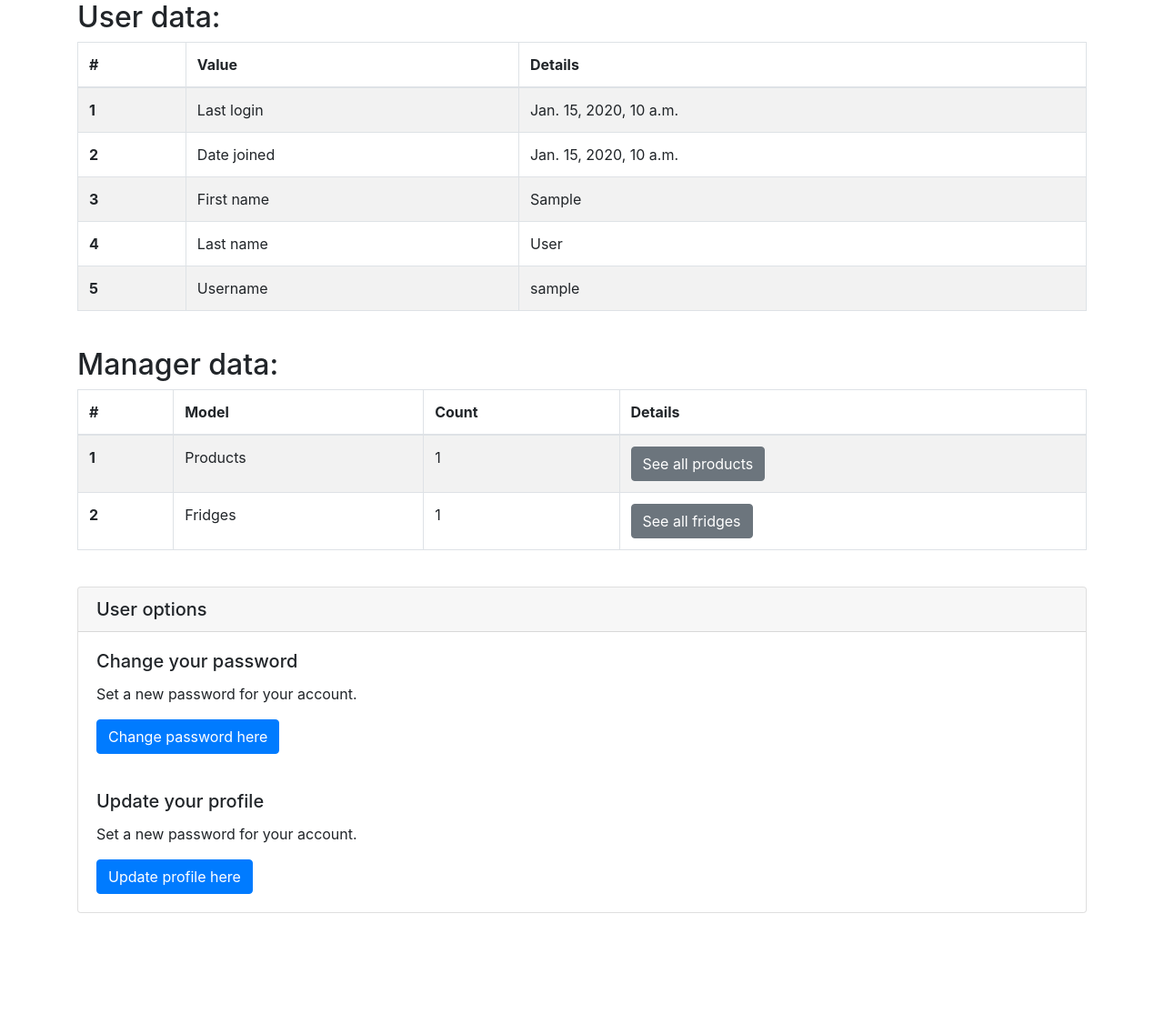
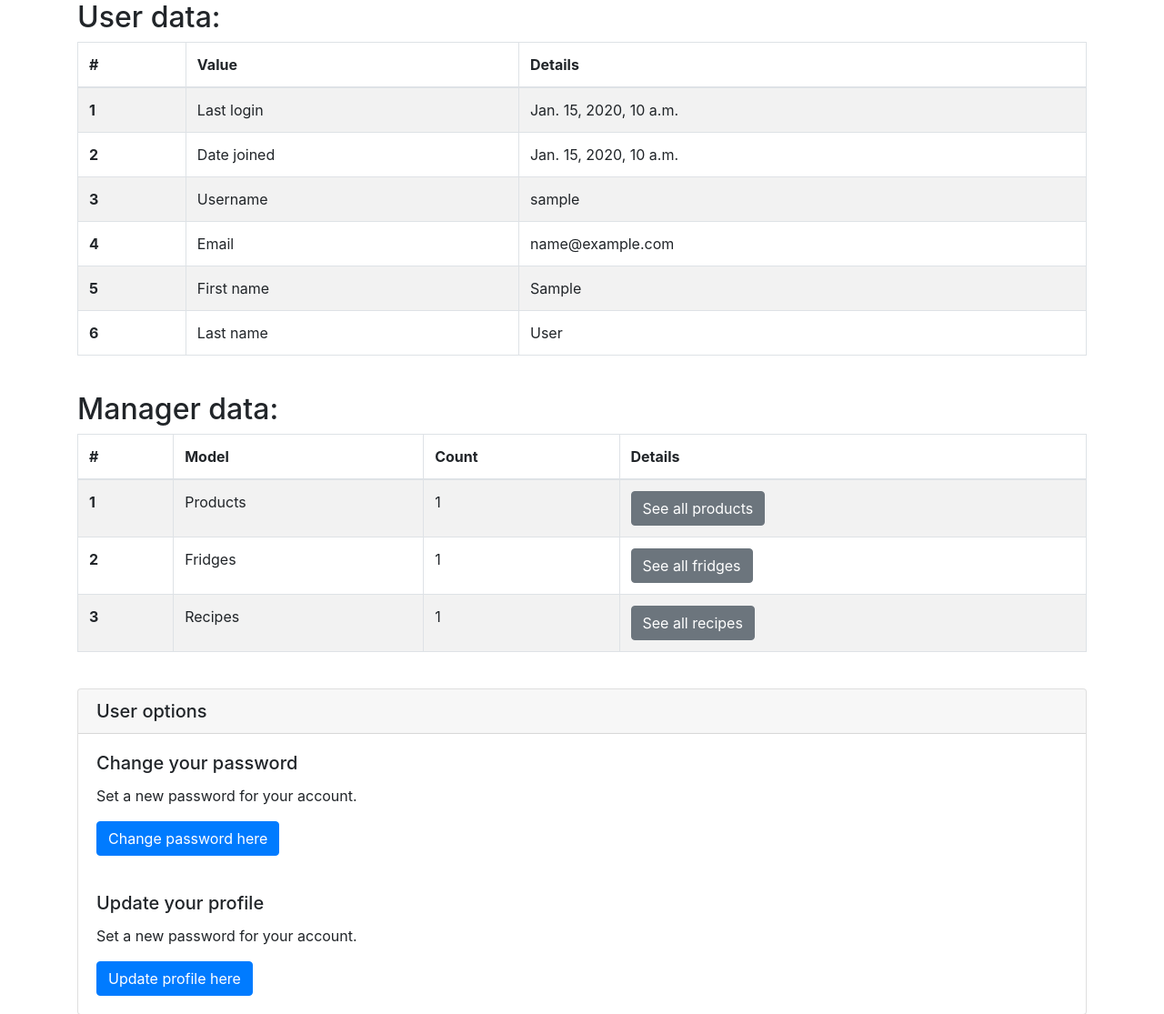
Before and after one commit to Danzigerrr/Fridge-Manager, a Django app: page /members/user_dashboard in a window 1280 px wide. Shown: the part 162-1277 px from the top of the page at 91% size. Before the commit the page ends 1166 px from the top, so only its background shows below. Run offline with Django 4.2, Linux system fonts and the light colour scheme; a user stored in the database is signed in; tables that the repository leaves empty hold one stand-in row (values such as "Sample post"); parts of the project's set-up code (start-up, migrations or seed data) failed here and were passed over.

Commit message:
adjust user dashboard to recipes

```diff
--- a/fridgemanager/fridge/templates/navbar.html
+++ b/fridgemanager/fridge/templates/navbar.html
@@ -68,7 +68,7 @@
 			{% endif %}
 		</ul>
 		<div class="ml-auto">
-			<h3 class="welcome_text text-capitalize bg-dark text-white">Welcome {{ request.user }}!</h3>
+			<h3 class="welcome_text text-capitalize bg-dark text-white">Welcome {{ request.user.first_name }}!</h3>
 		</div>
 	</div>
 </nav>
--- a/fridgemanager/fridge/urls.py
+++ b/fridgemanager/fridge/urls.py
@@ -27,6 +27,4 @@ urlpatterns = [
     path('recipes/unsave', views.recipe_unsave, name='recipe_unsave'),
     path('recipes/search_by_ingredients', views.get_recipe_from_product_list, name='get_recipe_from_product_list'),
 
-    path('user_dashboard', views.user_dashboard, name='user_dashboard'),
-
 ]
--- a/fridgemanager/members/templates/dashboard.html
+++ b/fridgemanager/members/templates/dashboard.html
@@ -1,5 +1,4 @@
 {% extends 'base.html' %}
-
 {% block content %}
     {% if user.is_authenticated %}
     <h1>User dashboard</h1>
@@ -26,25 +25,27 @@
             </tr>
             <tr>
                 <th scope="row">3</th>
+                <td>Username</td>
+                <td>{{user.username}}</td>
+            </tr>
+            <tr>
+                <th scope="row">4</th>
+                <td>Email</td>
+                <td>{{user.email}}</td>
+            </tr>
+            <tr>
+                <th scope="row">5</th>
                 <td>First name</td>
                 <td>{{user.first_name}}</td>
             </tr>
             <tr>
-                    <th scope="row">4</th>
+                <th scope="row">6</th>
                 <td>Last name</td>
                 <td>{{user.last_name}}</td>
             </tr>
-                <tr>
-                    <th scope="row">5</th>
-                  <td>Username</td>
-                  <td>{{user.username}}</td>
-                </tr>
-
         </tbody>
     </table>
-
     <br>
-
     <h2>Manager data:</h2>
     <table class="table table-striped table-bordered table-hover">
         <thead>
@@ -76,9 +77,18 @@
                     </form>
                 </td>
             </tr>
+            <tr>
+                <th scope="row">3</th>
+                <td>Recipes</td>
+                <td>{{ recipe_count }}</td>
+                <td>
+                    <form action="{% url 'recipe_list' %}">
+                        <button type="submit" class="btn btn-secondary">See all recipes</button>
+                    </form>
+                </td>
+            </tr>
         </tbody>
     </table>
-
     <br>
     <div class="card">
         <h5 class="card-header">User options</h5>
@@ -87,14 +97,12 @@
             <p class="card-text">Set a new password for your account.</p>
             <a href="{% url 'change_password' %}" class="btn btn-primary">Change password here</a>
         </div>
-
         <div class="card-body">
             <h5 class="card-title">Update your profile</h5>
             <p class="card-text">Set a new password for your account.</p>
             <a href="{% url 'update_profile' %}" class="btn btn-primary">Update profile here</a>
         </div>
     </div>
-
     <br/>
     {% else %}
         {% include 'no_access_without_login_info.html' %}
--- a/fridgemanager/members/views.py
+++ b/fridgemanager/members/views.py
@@ -7,7 +7,7 @@ from django.contrib.auth.forms import PasswordChangeForm
 
 import sys
 sys.path.append("..")  # Adds higher directory to python modules path.
-from fridge.models import Product, Fridge
+from fridge.models import Product, Fridge, Recipe
 
 
 def login_user(request):
@@ -85,6 +85,7 @@ def update_profile(request):
 def user_dashboard(request):
     product_count = Product.objects.all().count()
     fridge_count = Fridge.objects.all().count()
+    recipe_count = Recipe.objects.all().count()
 
-    context = {'product_count': product_count, 'fridge_count': fridge_count}
+    context = {'product_count': product_count, 'fridge_count': fridge_count, 'recipe_count': recipe_count}
     return render(request, 'dashboard.html', context)
```
Lines whose indentation alone changed are shown as unchanged.
